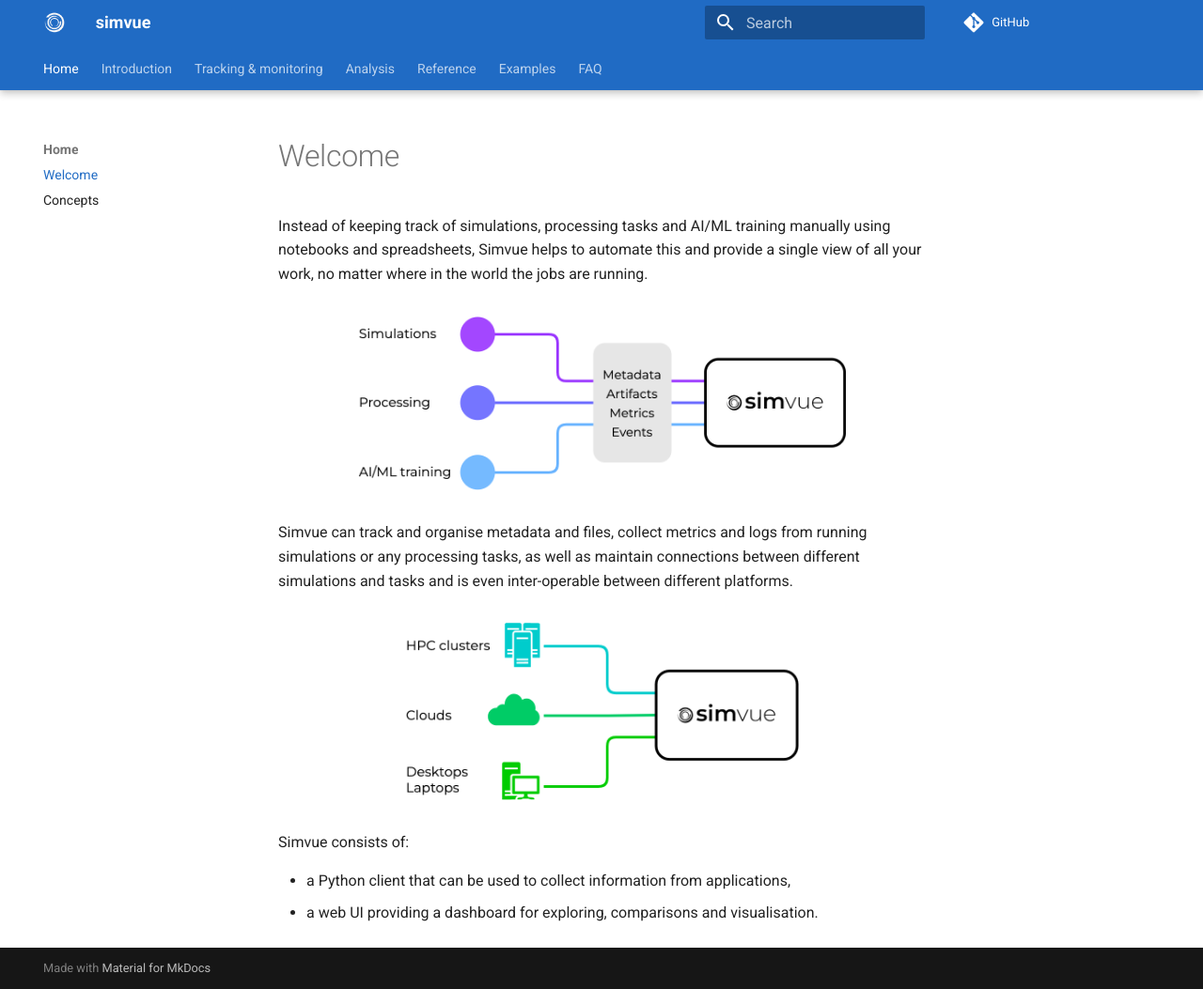
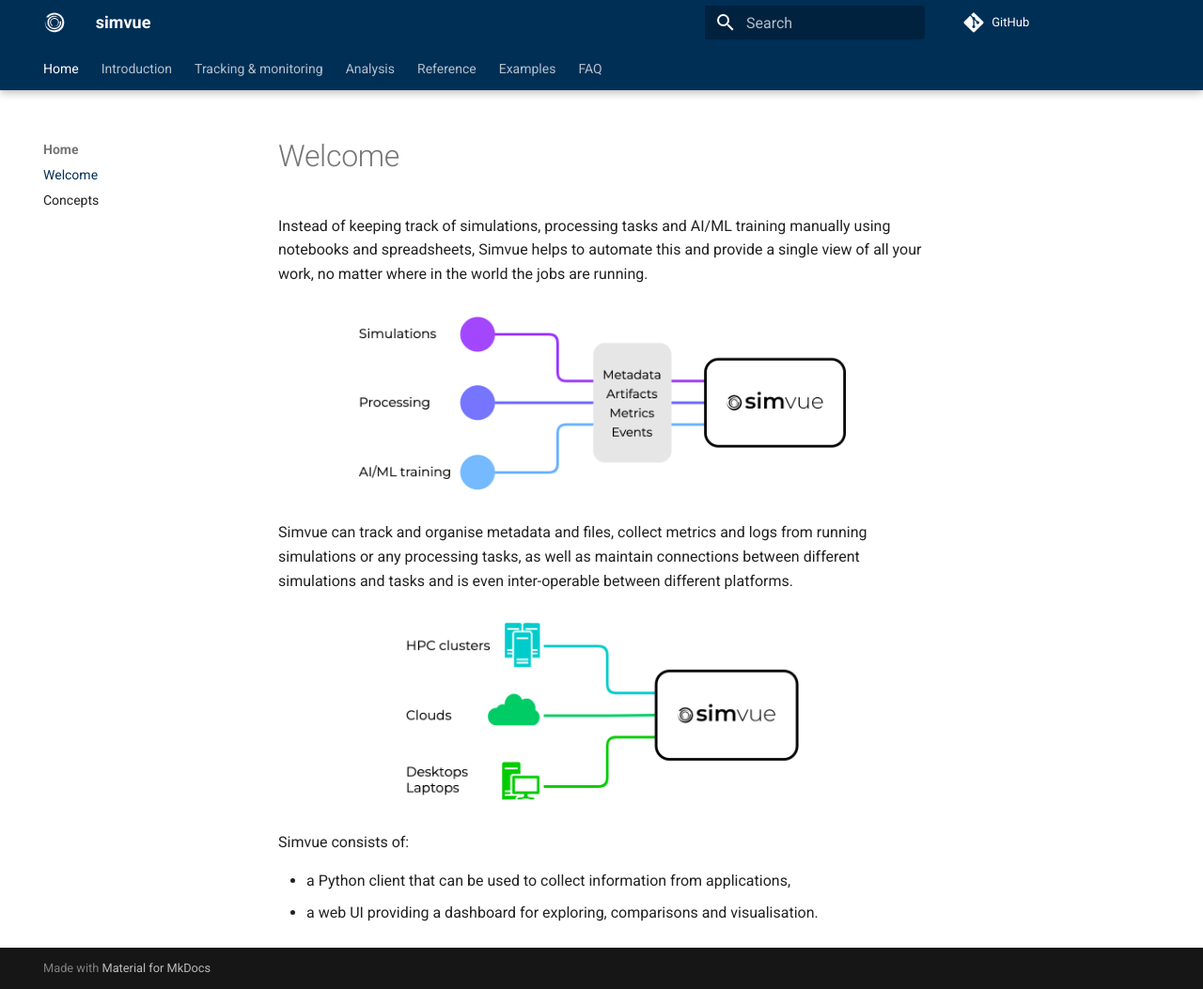
Before and after one commit to simvue-io/docs, an MkDocs documentation site: the page built from docs/index.md, in a window 1280 px wide and 1053 px high. Shown: the whole window at 94% size. Built offline with MkDocs 1.6.1 and Material for MkDocs 9.7.7, drawn with Linux system fonts in a browser that asks for light colours.

Commit message:
Switch to UKAEA blue

```diff
--- a/docs/stylesheets/extra.css
+++ b/docs/stylesheets/extra.css
@@ -1,3 +1,3 @@
 :root > * {
-  --md-primary-fg-color: #206bc4;
+  --md-primary-fg-color: #002f56;
 }
```
